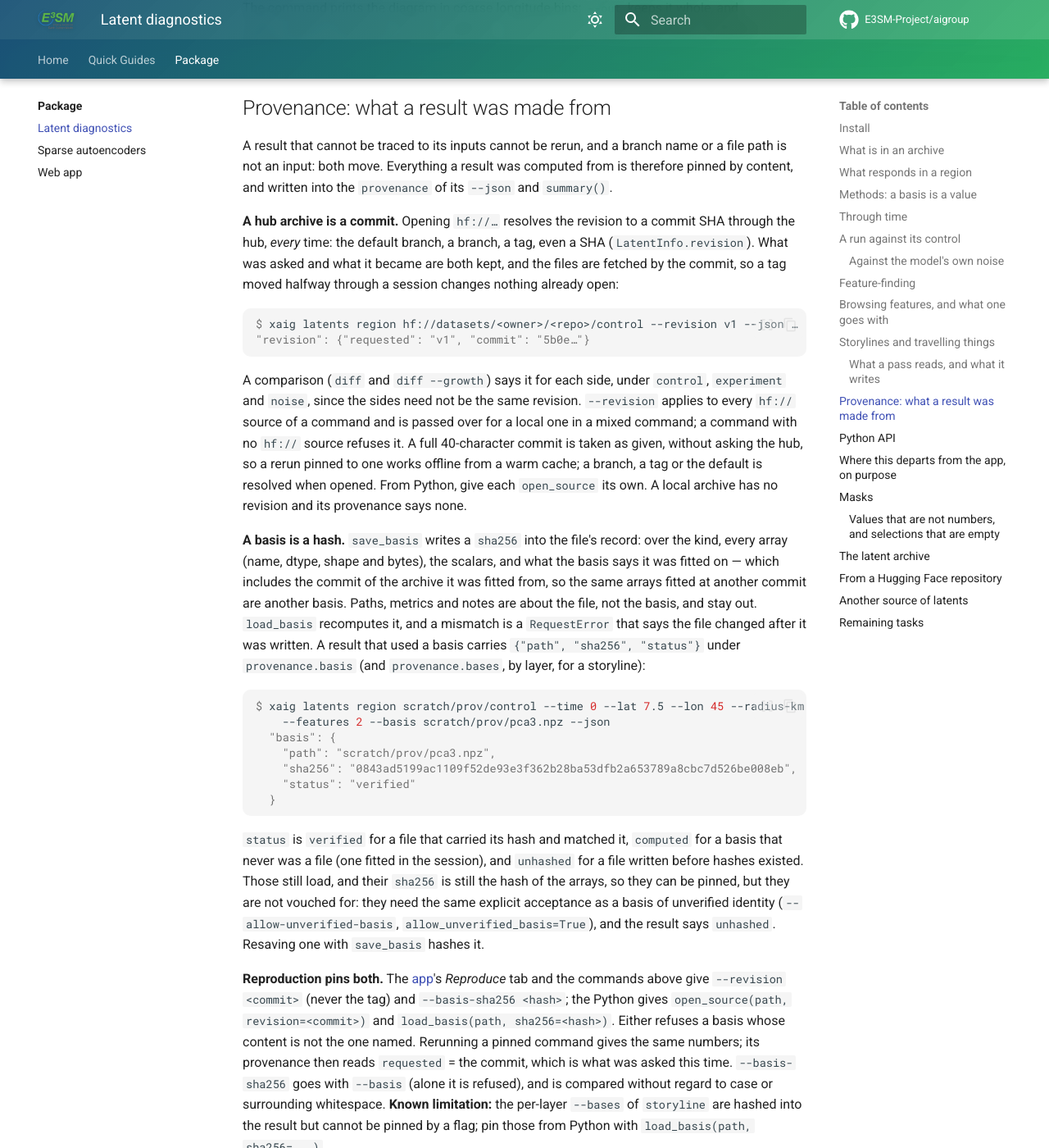
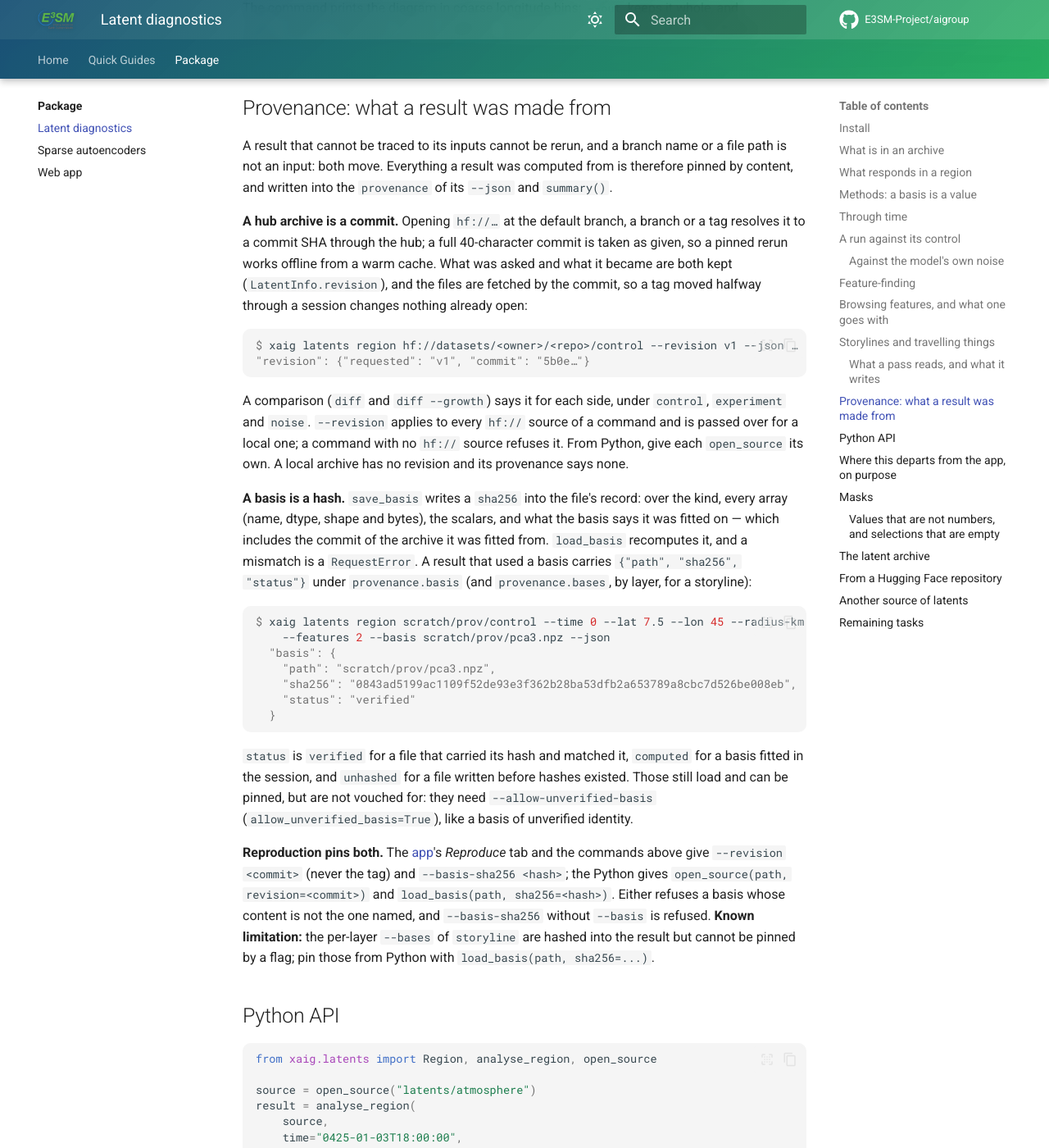
Before and after one commit to E3SM-Project/aigroup, an MkDocs documentation site: the page built from docs/package/latents.md, in a window 1280 px wide and 1400 px high, scrolled down 7823 px. Shown: the whole window at 82% size. Built offline with MkDocs 1.6.1 and Material for MkDocs 9.7.7, drawn with Linux system fonts in a browser that asks for light colours; comment, search, counter and statistics services are not loaded.

Commit message:
trim provenance checks, tests and docs
Co-Authored-By: Claude Opus 5.5 <noreply@anthropic.com>

````diff
--- a/docs/package/latents.md
+++ b/docs/package/latents.md
@@ -367,33 +367,28 @@ A result that cannot be traced to its inputs cannot be rerun, and a branch name
 path is not an input: both move. Everything a result was computed from is therefore
 pinned by content, and written into the `provenance` of its `--json` and `summary()`.
 
-**A hub archive is a commit.** Opening `hf://…` resolves the revision to a commit SHA
-through the hub, *every* time: the default branch, a branch, a tag, even a SHA
-(`LatentInfo.revision`). What was asked and what it became are both kept, and the files are
-fetched by the commit, so a tag moved halfway through a session changes nothing already
-open:
+**A hub archive is a commit.** Opening `hf://…` at the default branch, a branch or a tag
+resolves it to a commit SHA through the hub; a full 40-character commit is taken as given,
+so a pinned rerun works offline from a warm cache. What was asked and what it became are
+both kept (`LatentInfo.revision`), and the files are fetched by the commit, so a tag moved
+halfway through a session changes nothing already open:
 
 ```console
 $ xaig latents region hf://datasets/<owner>/<repo>/control --revision v1 --json …
 "revision": {"requested": "v1", "commit": "5b0e…"}
 ```
 
-A comparison (`diff` and `diff --growth`) says it for each side, under `control`, `experiment` and
-`noise`, since the sides need not be the same revision. `--revision` applies to every
-`hf://` source of a command and is passed over for a local one in a mixed command; a
-command with no `hf://` source refuses it. A full 40-character commit is taken as given,
-without asking the hub, so a rerun pinned to one works offline from a warm cache; a branch,
-a tag or the default is resolved when opened. From Python, give each `open_source` its
-own. A local archive has no revision and its provenance says none.
+A comparison (`diff` and `diff --growth`) says it for each side, under `control`,
+`experiment` and `noise`. `--revision` applies to every `hf://` source of a command and is
+passed over for a local one; a command with no `hf://` source refuses it. From Python, give
+each `open_source` its own. A local archive has no revision and its provenance says none.
 
 **A basis is a hash.** `save_basis` writes a `sha256` into the file's record: over the
 kind, every array (name, dtype, shape and bytes), the scalars, and what the basis says it
-was fitted on — which includes the commit of the archive it was fitted from, so the same
-arrays fitted at another commit are another basis. Paths, metrics and notes are about the
-file, not the basis, and stay out. `load_basis` recomputes it, and a mismatch is a
-`RequestError` that says the file changed after it was written. A result that used a basis
-carries `{"path", "sha256", "status"}` under `provenance.basis` (and `provenance.bases`,
-by layer, for a storyline):
+was fitted on — which includes the commit of the archive it was fitted from. `load_basis`
+recomputes it, and a mismatch is a `RequestError`. A result that used a basis carries
+`{"path", "sha256", "status"}` under `provenance.basis` (and `provenance.bases`, by layer,
+for a storyline):
 
 ```console
 $ xaig latents region scratch/prov/control --time 0 --lat 7.5 --lon 45 --radius-km 2500 \
@@ -406,22 +401,18 @@ $ xaig latents region scratch/prov/control --time 0 --lat 7.5 --lon 45 --radius-
 ```
 
 `status` is `verified` for a file that carried its hash and matched it, `computed` for a
-basis that never was a file (one fitted in the session), and `unhashed` for a file written
-before hashes existed. Those still load, and their `sha256` is still the hash of the
-arrays, so they can be pinned, but they are not vouched for: they need the same explicit
-acceptance as a basis of unverified identity (`--allow-unverified-basis`,
-`allow_unverified_basis=True`), and the result says `unhashed`. Resaving one with
-`save_basis` hashes it.
+basis fitted in the session, and `unhashed` for a file written before hashes existed.
+Those still load and can be pinned, but are not vouched for: they need
+`--allow-unverified-basis` (`allow_unverified_basis=True`), like a basis of unverified
+identity.
 
 **Reproduction pins both.** The [app](app.md)'s *Reproduce* tab and the commands above give
 `--revision <commit>` (never the tag) and `--basis-sha256 <hash>`; the Python gives
 `open_source(path, revision=<commit>)` and `load_basis(path, sha256=<hash>)`. Either refuses
-a basis whose content is not the one named. Rerunning a pinned command gives the same
-numbers; its provenance then reads `requested` = the commit, which is what was asked this
-time. `--basis-sha256` goes with `--basis` (alone it is refused), and is compared without regard
-to case or surrounding whitespace. **Known limitation:** the per-layer `--bases` of
-`storyline` are hashed into the result but cannot be pinned by a flag; pin those from
-Python with `load_basis(path, sha256=...)`.
+a basis whose content is not the one named, and `--basis-sha256` without `--basis` is
+refused. **Known limitation:** the per-layer `--bases` of `storyline` are hashed into the
+result but cannot be pinned by a flag; pin those from Python with
+`load_basis(path, sha256=...)`.
 
 ## Python API
 
````
Also changed, not shown: src/xaig/adapters/AGENTS.md (+4 -3 lines), src/xaig/latents/AGENTS.md (+2 -2 lines), 8 other files.
